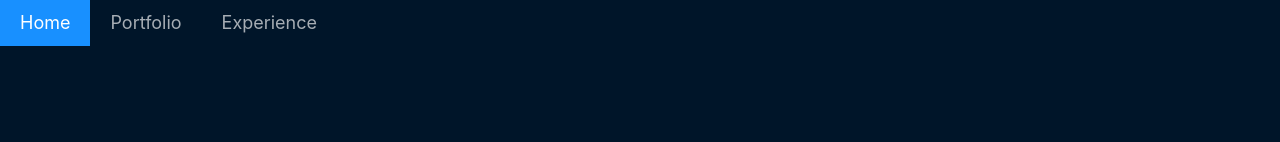
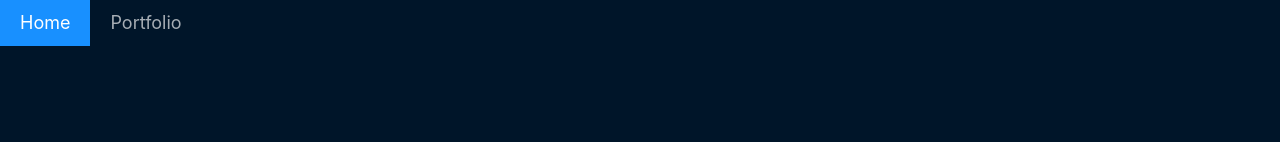
Before and after one commit to krshnpatel/krshnpatel.github.io, a Next.js app: page / in a window 1280 px wide. Shown: the top 142 px of the page. Built offline with nearby package versions, Linux system fonts and the light colour scheme.

Commit message:
Handle navbar navigation

```diff
--- a/package.json
+++ b/package.json
@@ -18,7 +18,8 @@
     "typed.js": "^2.0.11"
   },
   "devDependencies": {
-    "eslint": "^7.20.0",
+    "babel-eslint": "^10.1.0",
+    "eslint": "^7.21.0",
     "eslint-plugin-react": "^7.22.0"
   }
 }
--- a/src/pages/home.js
+++ b/src/pages/home.js
@@ -45,7 +45,7 @@ class Home extends Component {
 
   render() {
     return (
-      <div id="Home">
+      <div ref={this.props.innerRef}>
         <Row className={styles.home}>
           <Col span={24}>
             <Row justify="center">
--- a/src/pages/index.js
+++ b/src/pages/index.js
@@ -1,4 +1,4 @@
-import React, { Component } from 'react';
+import React, { Component, createRef } from 'react';
 import Head from 'next/head';
 import Header from 'antd/lib/page-header';
 import Home from './home';
@@ -6,13 +6,22 @@ import Menu from 'antd/lib/menu';
 import Portfolio from './portfolio';
 import styles from '../styles/index.module.css';
 
-const navigationButtons = [
-  { name: 'Home' },
-  { name: 'Portfolio' },
-  { name: 'Experience' }
-];
+class Main extends Component {
+  constructor(props) {
+    super(props);
+    this.homeRef = createRef();
+    this.portfolioRef = createRef();
+    this.navigationButtons = [
+      { name: 'Home', ref: this.homeRef },
+      { name: 'Portfolio', ref: this.portfolioRef }
+    ];
+  }
 
-class Main extends Component {
+  navigate = (e) => {
+    const scrollOptions = { behavior: 'smooth' };
+    this.navigationButtons[e.key].ref.current.scrollIntoView(scrollOptions);
+  }
+
   render() {
     return (
       <div className="App">
@@ -23,14 +32,14 @@ class Main extends Component {
         <Header className={styles.navbar}>
           <Menu className={styles.navbarMenu} mode="horizontal" theme="dark">
             {
-              navigationButtons.map((button) => {
-                return <Menu.Item key={button.name}>{button.name}</Menu.Item>;
+              this.navigationButtons.map((button, index) => {
+                return <Menu.Item key={index} onClick={this.navigate}>{button.name}</Menu.Item>;
               })
             }
           </Menu>
         </Header>
-        <Home/>
-        <Portfolio/>
+        <Home innerRef={this.homeRef}/>
+        <Portfolio innerRef={this.portfolioRef}/>
       </div>
     );
   }
--- a/src/pages/portfolio.js
+++ b/src/pages/portfolio.js
@@ -6,7 +6,7 @@ import styles from '../styles/portfolio.module.css';
 class Portfolio extends Component {
   render() {
     return (
-      <div id="Portfolio">
+      <div ref={this.props.innerRef}>
         <Row className={styles.portfolio}>
           <Col span={24}>
             <Row justify="center">
```
Also changed, not shown: .eslintrc.json, src/styles/home.module.css (line endings or trailing spaces), 1 other file (tests, documents, lock files or other folders).
